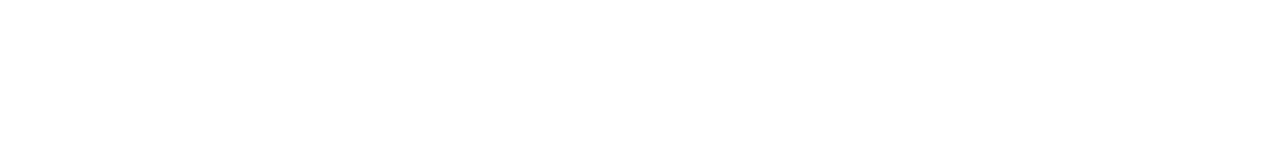
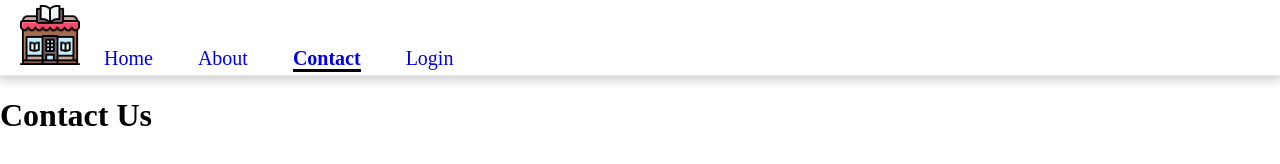
Before and after one commit to samrudhishirsath19/css-practice-project, a plain HTML site: page pages/contact.html in a window 1280 px wide. Drawn offline with Linux system fonts and the light colour scheme.

Commit message:
navlinks added

```diff
--- a/css/style.css
+++ b/css/style.css
@@ -4,3 +4,23 @@ body{
     margin: 0;
     padding: 0;
 }
+.navbar{
+    padding: 5px 20px;
+    border-bottom: 1px solid #eaeaea;
+    box-shadow: 0 2px 10px 2px rgba(0, 0, 0, 0.2);
+}
+.nav-logo{
+    height: 60px;
+}
+.nav-links{
+    display: inline-block;
+    font-size: 20px;
+}
+.nav-menu{
+    margin: 0 20px;
+    text-decoration: none;
+}
+.nav-menu-selected{
+    border-bottom: 3px solid #000;
+    font-weight: bold;
+}
--- a/pages/contact.html
+++ b/pages/contact.html
@@ -8,6 +8,18 @@
     <link rel="stylesheet" href="./../css/contact.css" />
 </head>
 <body>
+    <div class="navbar">
+        <img src="./../img/icons/logo.png" class="nav-logo" />
+        <div class="nav-links">
+            <a href="./../index.html" class="nav-menu">Home</a>
+            <a href="./about.html" class="nav-menu">About</a>
+            <a href="./contact.html" class="nav-menu nav-menu-selected">Contact</a>
+            <a href="./login.html" class="nav-menu">Login</a>
+        </div>
+    </div>
+
+    <h1>Contact Us</h1>
+
     <script src="https://kit.fontawesome.com/3fa3fb5e12.js" crossorigin="anonymous"></script>
 </body>
 </html>
```
Also changed, not shown: index.html (+11 -0 lines), pages/about.html (+12 -0 lines), pages/login.html (+11 -0 lines), img/icons/logo.png (added), 1 other file.
